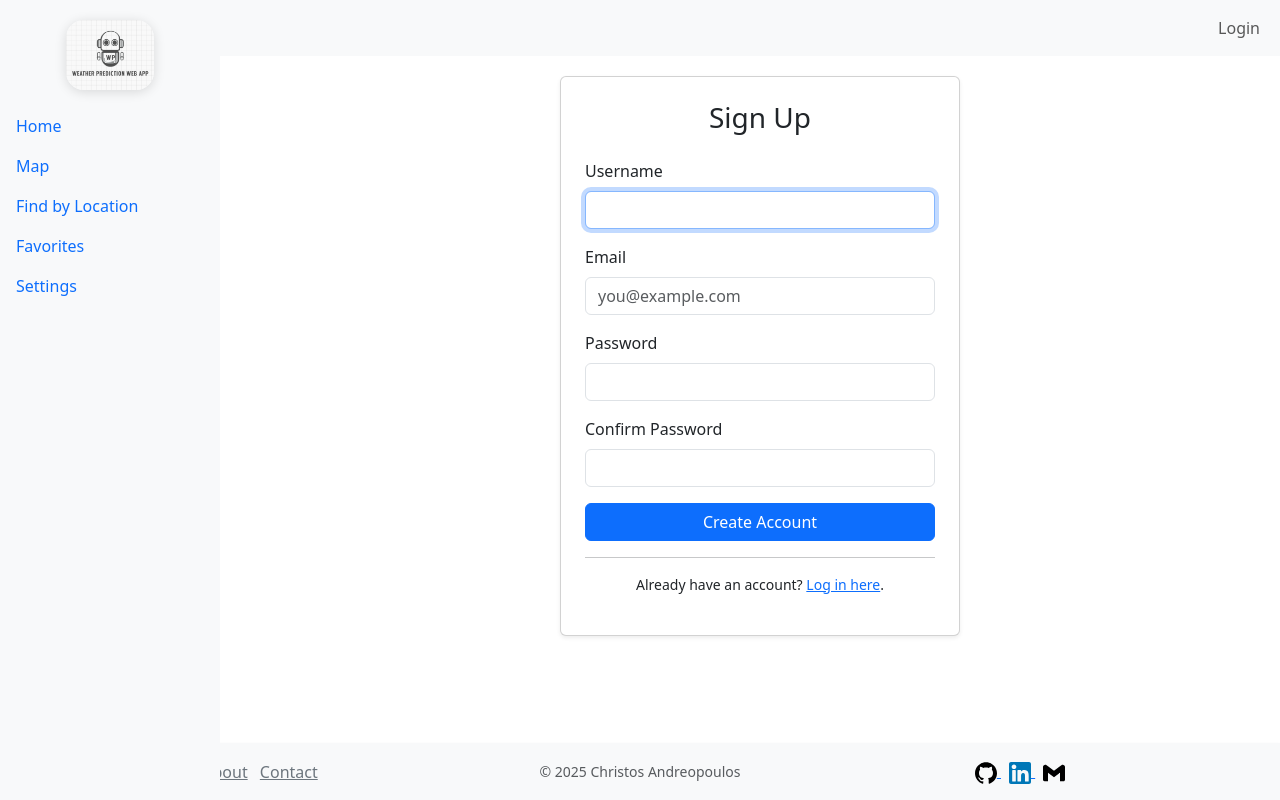
After one commit to XristosAndreopo/WeatherWebApp, a Django app: page /signup/ in a window 1280 px wide. The commit adds this page. Run offline with Django 5.2, Linux system fonts and the light colour scheme.

Commit message:
created signup feature and test

```diff
--- a/weatherapp/weather/forms.py
+++ b/weatherapp/weather/forms.py
@@ -12,6 +12,8 @@ Responsibilities:
 """
 
 from django import forms
+from django.contrib.auth.forms import UserCreationForm
+from django.contrib.auth.models import User
 
 # ───────────────────────────────────────────────────────────────────────────────
 # Shared widget attributes
@@ -65,3 +67,32 @@ class LocationSearchForm(forms.Form):
                 "Country code must be exactly 2 letters (ISO 2‑letter code)."
             )
         return country
+
+class SignUpForm(UserCreationForm):
+    """
+    Form for creating new users. Extends Django's UserCreationForm
+    by adding an email field.
+    """
+    email = forms.EmailField(
+        required=True,
+        help_text="Required. Enter a valid email address.",
+        widget=forms.EmailInput(attrs={
+            'class': 'form-control',
+            'autocomplete': 'email',
+            'placeholder': 'you@example.com',
+        })
+    )
+
+    class Meta:
+        model = User
+        fields = ("username", "email", "password1", "password2")
+
+    def __init__(self, *args, **kwargs):
+        super().__init__(*args, **kwargs)
+        # Add Bootstrap classes to the inherited fields
+        for field_name in ("username", "password1", "password2"):
+            field = self.fields[field_name]
+            field.widget.attrs.update({
+                'class': 'form-control',
+                'autocomplete': 'off',
+            })
--- a/weatherapp/weather/templates/weather/login.html
+++ b/weatherapp/weather/templates/weather/login.html
@@ -25,7 +25,8 @@
                 <button type="submit" class="btn btn-primary w-100 mb-3">Login</button>
             </form>
             <div class="text-center text-muted small">
-                Forgot your password? <a href="#">(Coming soon)</a>
+                Forgot your password? <a href="#">(Coming soon)</a><br>
+                Don't have an account? <a href="{% url 'signup' %}">Sign up</a>
             </div>
         </div>
     </div>
--- /dev/null
+++ b/weatherapp/weather/templates/weather/signup.html
@@ -0,0 +1,50 @@
+{# File: templates/weather/signup.html #}
+{% extends 'base.html' %}
+{% load static %}
+
+{% block content %}
+<div class="container d-flex align-items-center justify-content-center" style="min-height: 70vh;">
+  <div class="card shadow-sm" style="max-width: 400px; width: 100%;">
+    <div class="card-body p-4">
+      <h3 class="mb-4 text-center">Sign Up</h3>
+
+      <form method="post" novalidate>
+        {% csrf_token %}
+        {{ form.non_field_errors }}
+
+        <div class="mb-3">
+          <label for="{{ form.username.id_for_label }}" class="form-label">Username</label>
+          {{ form.username }}
+          {{ form.username.errors }}
+        </div>
+
+        <div class="mb-3">
+          <label for="{{ form.email.id_for_label }}" class="form-label">Email</label>
+          {{ form.email }}
+          {{ form.email.errors }}
+        </div>
+
+        <div class="mb-3">
+          <label for="{{ form.password1.id_for_label }}" class="form-label">Password</label>
+          {{ form.password1 }}
+          {{ form.password1.errors }}
+        </div>
+
+        <div class="mb-3">
+          <label for="{{ form.password2.id_for_label }}" class="form-label">Confirm Password</label>
+          {{ form.password2 }}
+          {{ form.password2.errors }}
+        </div>
+
+        <button type="submit" class="btn btn-primary w-100">Create Account</button>
+      </form>
+
+      <hr>
+      <p class="text-center small">
+        Already have an account?
+        <a href="{% url 'login' %}">Log in here</a>.
+      </p>
+    </div>
+  </div>
+</div>
+{% endblock %}
--- a/weatherapp/weather/urls.py
+++ b/weatherapp/weather/urls.py
@@ -46,6 +46,11 @@ urlpatterns = [
     path('remove_favorite/<int:favorite_id>/', views.remove_favorite, name='remove_favorite'),
 
     # ───────────────────────────────────────────────────────────────────────────
+    # Sign‐up
+    # ───────────────────────────────────────────────────────────────────────────
+    path('signup/', views.signup_view, name='signup'),
+
+    # ───────────────────────────────────────────────────────────────────────────
     # Authentication
     # ───────────────────────────────────────────────────────────────────────────
     path('login/',                views.login_view,                name='login'),
--- a/weatherapp/weather/views.py
+++ b/weatherapp/weather/views.py
@@ -19,12 +19,12 @@ from django.contrib.auth.decorators import login_required
 from django.contrib.auth.mixins import LoginRequiredMixin
 from django.contrib.auth.forms import AuthenticationForm
 from django.contrib.auth import login, logout
-
+from django.contrib.auth import login as auth_login
 from .forms import LocationSearchForm
 from .models import FavoriteLocation
 from .services import WeatherService, WeatherAPIError
 from .utils import get_user_pref
-
+from .forms import SignUpForm
 
 # ─────────────────────────────────────────────────────────────────────────────
 # Class-Based Views (for rendering HTML pages)
@@ -308,3 +308,25 @@ def logout_view(request):
     """
     logout(request)
     return redirect('home')
+
+# ─────────────────────────────────────────────────────────────────────────────
+# NEW: Sign‑Up View
+# ─────────────────────────────────────────────────────────────────────────────
+def signup_view(request):
+    """
+    Handle user registration. On success:
+      - Save new User
+      - Log them in
+      - Redirect to home with a success message
+    """
+    if request.method == 'POST':
+        form = SignUpForm(request.POST)
+        if form.is_valid():
+            user = form.save()
+            auth_login(request, user)  # log the user in
+            messages.success(request, "Account created successfully! You're now logged in.")
+            return redirect('home')
+    else:
+        form = SignUpForm()
+
+    return render(request, 'weather/signup.html', {'form': form})
```
Also changed, not shown: weatherapp/tests/tests/test_views_signup.py (added, +49 -0 lines), weatherapp/db.sqlite3.
